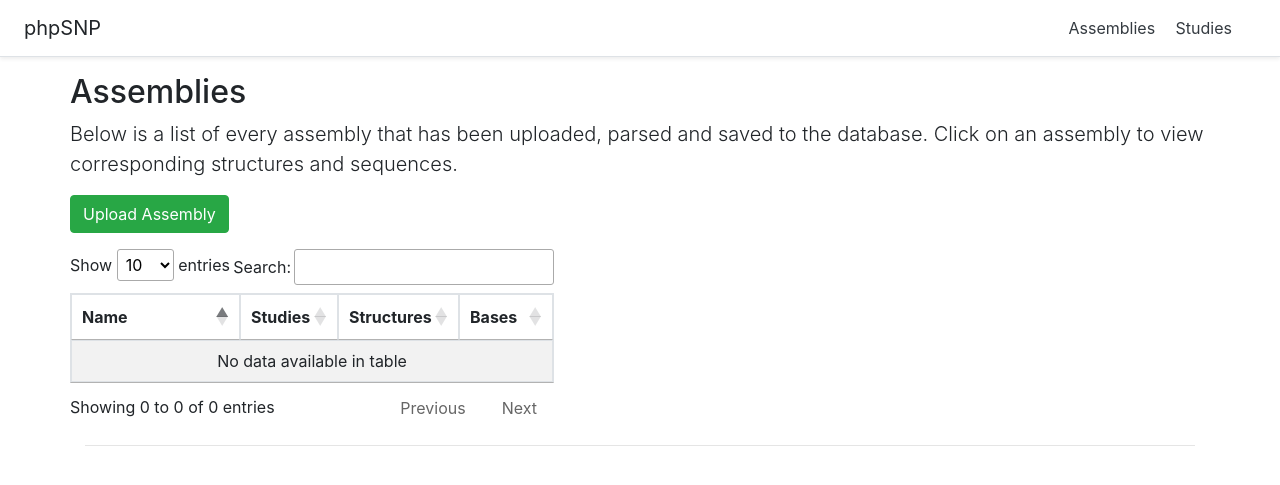
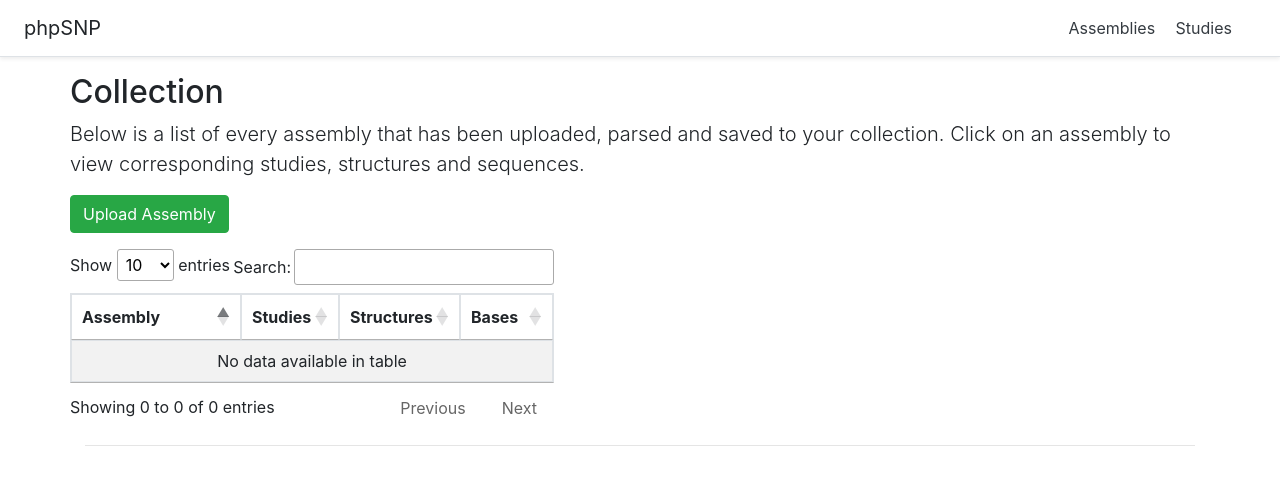
Before and after one commit to shawniconners/phpsnp, a PHP site: page /collection.php in a window 1280 px wide. Shown: the top 485 px of the page. Run offline with PHP 8.4, Linux system fonts and the light colour scheme; data that the repository does not hold is empty; some libraries are stand-ins or nearby versions.

Commit message:
Update collection.php
Text and links changed.

```diff
--- a/collection.php
+++ b/collection.php
@@ -38,7 +38,7 @@
     	<meta name="viewport" content="width=device-width, initial-scale=1, shrink-to-fit=no">
     	<meta name="description" content="">
     	<meta name="author" content="">
-    	<title>phpSNP - Assemblies</title>
+    	<title>phpSNP - Collection</title>
     	<!-- Bootstrap core CSS -->
     	<link rel="stylesheet" href="https://stackpath.bootstrapcdn.com/bootstrap/4.1.3/css/bootstrap.min.css" integrity="sha384-MCw98/SFnGE8fJT3GXwEOngsV7Zt27NXFoaoApmYm81iuXoPkFOJwJ8ERdknLPMO" crossorigin="anonymous">
 		<link rel="stylesheet" type="text/css" href="https://cdn.datatables.net/v/bs4/dt-1.10.16/b-1.4.2/b-html5-1.4.2/fc-3.2.3/fh-3.1.3/sc-1.4.3/sl-1.2.3/datatables.min.css"/>
@@ -56,15 +56,15 @@
 	    <main role="main">
 	      	<div class="container">
 		        <div class="row">
-					<h2>Assemblies</h2>
-					<p class="lead">Below is a list of every assembly that has been uploaded, parsed and saved to the database. Click on an assembly to view corresponding structures and sequences.</p>
+					<h2>Collection</h2>
+					<p class="lead">Below is a list of every assembly that has been uploaded, parsed and saved to your collection. Click on an assembly to view corresponding studies, structures and sequences.</p>
 					<p class="lead"><a class="btn btn-success" href="assembly_upload.php" role="button">Upload Assembly</a></p>
 				</div>
 				<div class="row">
 					<table id="tblAssemblies" class="table table-striped table-bordered table-hover" cellspacing="0" width="100%">
 						<thead>
 							<tr>
-								<th>Name</th>
+								<th>Assembly</th>
 								<th>Studies</th>
 								<th>Structures</th>
 								<th>Bases</th>
@@ -76,7 +76,7 @@
 								//	^--- PHP -- 8A - START of looping through assemblies
 								//****************************************************************************************************************
 								foreach ($objCollection->assemblies as $arrAssembly) {
-									echo "<tr><td><a href='assembly_view.php?id=".$arrAssembly["id"]."'>".$arrAssembly["name"]."</a></td><td>".$arrAssembly["study_count"]."</td><td>".number_format($arrAssembly["structure_count"])."</td><td>".number_format($arrAssembly["sequence_length"])."</td></tr>";
+									echo "<tr><td><a href='assembly.php?assembly_id=".$arrAssembly["id"]."'>".$arrAssembly["name"]."</a></td><td>".$arrAssembly["study_count"]."</td><td>".number_format($arrAssembly["structure_count"])."</td><td>".number_format($arrAssembly["sequence_length"])."</td></tr>";
 								}
 								//****************************************************************************************************************
 								//	v--- PHP -- 8A - END of looping through assemblies
```
